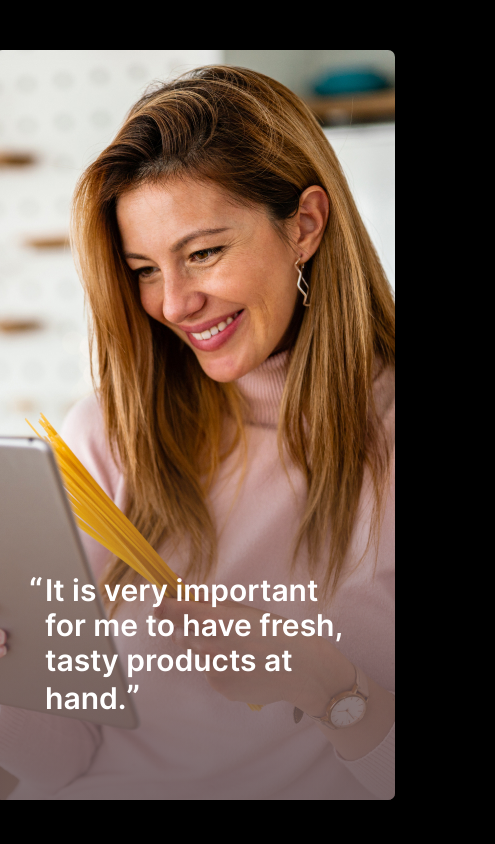
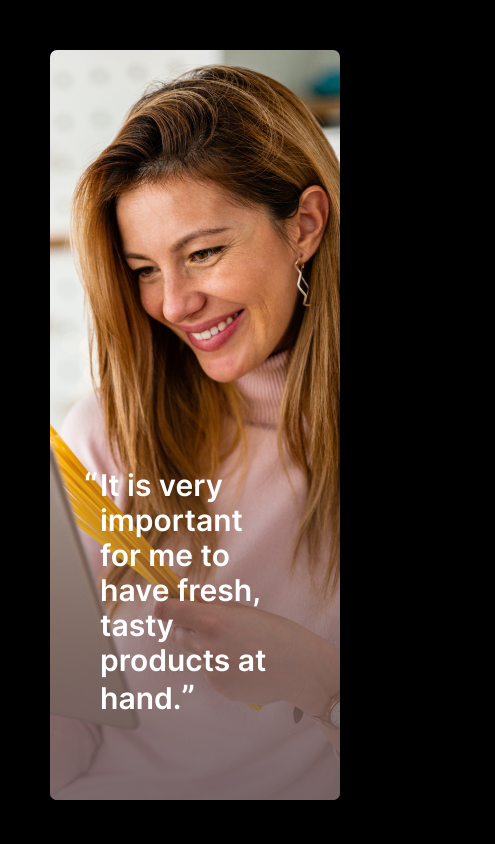
Before and after one commit to Ailushka/task-1, a plain HTML site: page index.html in a window 390 px wide. Shown: the top 844 px of the page, 495 px wide, since content can reach past the window. Drawn offline with Linux system fonts and the light colour scheme.

Commit message:
added responsive grid design

```diff
--- a/index.css
+++ b/index.css
@@ -190,6 +190,12 @@ progress::-webkit-progress-value {
     font-size: 50px;
     line-height: calc(50 / 50);
   }
+
+  .about {
+    display: grid;
+    grid-template-columns: 1fr;
+    padding: 50px;
+  }
 }
 
 .picture__image {
```
